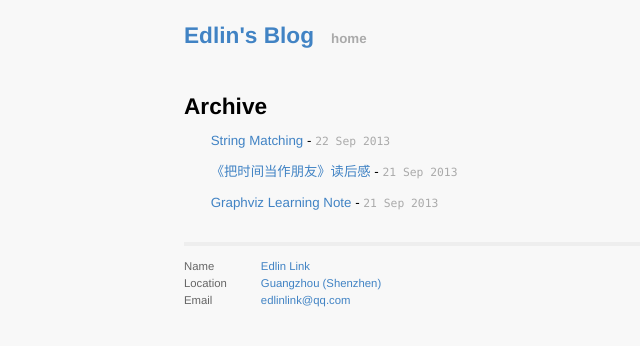
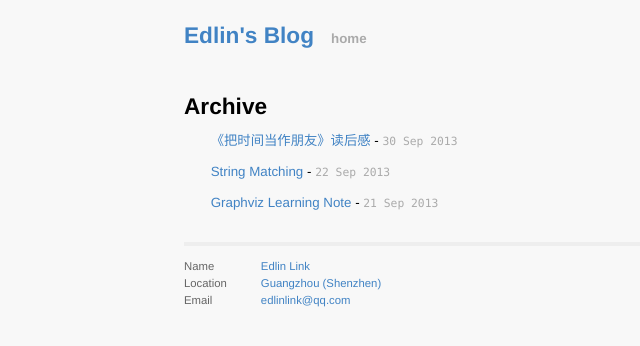
Before and after one commit to EdlinLink/edlinlink.github.io, a Jekyll site: the page built from index.html, in a window 1280 px wide. Shown: the top 346 px of the page, without its empty margins (82-722 px from the left). Built offline with Jekyll 4.4.1, drawn with Linux system fonts in a browser that asks for light colours; Markdown is read by kramdown in place of the engine named in the settings.

Commit message:
correct mistake

```diff
--- a/_posts/2013-09-30-Book_Report.markdown
+++ b/_posts/2013-09-30-Book_Report.markdown
@@ -1,7 +1,7 @@
 ---
 layout: post
 title:  "《把时间当作朋友》读后感"
-date:   2013-09-21 00:00:00
+date:   2013-09-30 19:30:00
 myTag:	book
 
 ---
```
Also changed, not shown: other parts of _posts/2013-09-30-Book_Report.markdown (+1 -1 lines).
